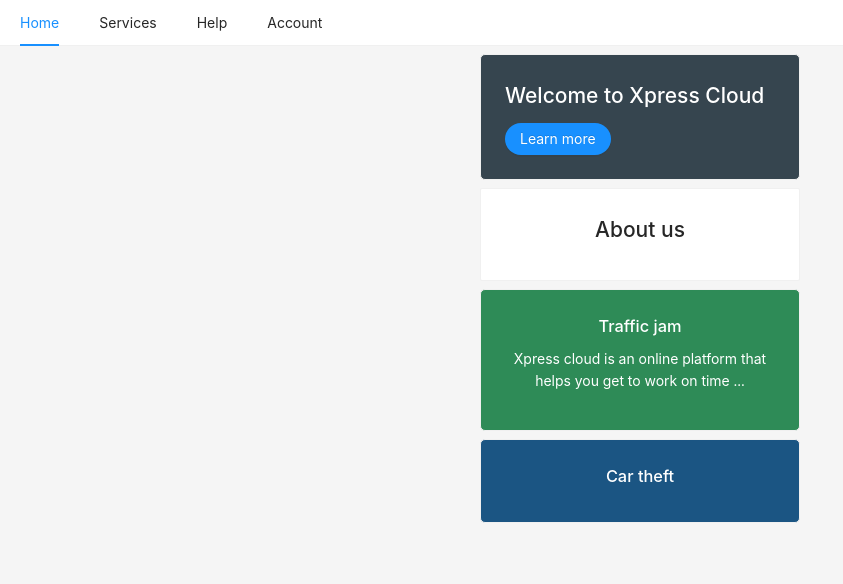
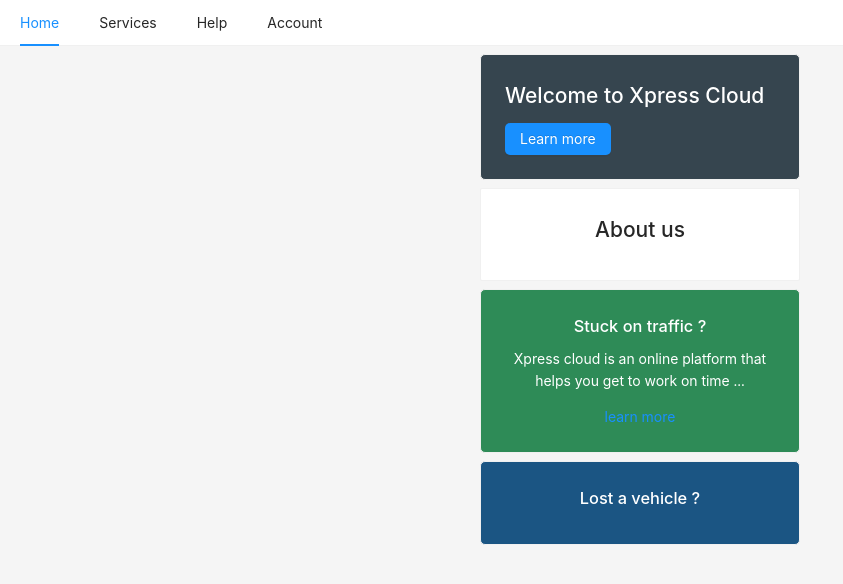
Before and after one commit to JoramWells/konza-mobile, a React (Create React App) app: page / in a window 1280 px wide. Shown: the top 584 px of the page, without its empty margins (0-843 px from the left). Built offline with nearby package versions, Linux system fonts and the light colour scheme.

Commit message:
Opening commit

```diff
--- a/src/App.js
+++ b/src/App.js
@@ -4,6 +4,7 @@ import './App.css';
 import HomeScreen from './components/HomeScreen';
 import Navigation from './components/Navigation';
 import ServicesScreen from './components/ServicesScreen';
+import TrafficScreen from './components/TrafficScreen';
 
 function App() {
   return (
@@ -12,6 +13,7 @@ function App() {
       <Switch>
         <Route path="/" exact component={HomeScreen} />
         <Route path="/services" exact component={ServicesScreen} />
+        <Route path="/traffic" exact component={TrafficScreen} />
       </Switch>
 
     </Router>
--- a/src/Navbar.css
+++ b/src/Navbar.css
@@ -1 +1,2 @@
-@import '~antd/dist/antd.css'
+@import '~antd/dist/antd.css';
+/* @import '~antd/lib/style/themes/default.less'; */
--- a/src/components/HomeScreen.js
+++ b/src/components/HomeScreen.js
@@ -1,5 +1,6 @@
 import React from "react";
 import { Row, Card, Button } from "antd";
+import {Link} from  'react-router-dom'
 
 export default function HomeScreen() {
   return (
@@ -14,7 +15,7 @@ export default function HomeScreen() {
           }}
         >
           <h2 style={{ color: "white" }}>Welcome to Xpress Cloud</h2>
-          <Button type="primary" style={{ borderRadius: "150px", border: "0" }}>
+          <Button type="primary" style={{ borderRadius: "5px", border: "0" }}>
             Learn more
           </Button>
         </Card>
@@ -33,10 +34,11 @@ export default function HomeScreen() {
         style={{ marginTop: ".5rem", textAlign: "center" }}
       >
         <Card style={{ width: "20rem", borderRadius: "5px", backgroundColor:"rgb(46,139,87)", color:"white" }}>
-          <h3 style={{color:"white"}}>Traffic jam</h3>
-          <p>
+          <h3 style={{color:"white"}}>Stuck on traffic ?</h3>
+          <p style={{fontSize:"14px"}}>
               Xpress cloud is an online platform that helps you get to work on time ...
           </p>
+          <Link to="/traffic">learn more</Link>
         </Card>
       </Row>
       <Row
@@ -46,7 +48,7 @@ export default function HomeScreen() {
 
       >
       <Card style={{backgroundColor:"rgb(27,85,131)", width:"20rem", borderRadius:"5px"}}>
-          <h3 style={{color:"white"}}>Car theft</h3>
+          <h3 style={{color:"white"}}>Lost a vehicle ?</h3>
 
 </Card>
       </Row>
--- /dev/null
+++ b/src/components/TrafficScreen.js
@@ -0,0 +1,10 @@
+import React from 'react'
+
+export default function TrafficScreen() {
+    return (
+        <div>
+            Traffic
+
+        </div>
+    )
+}
```
